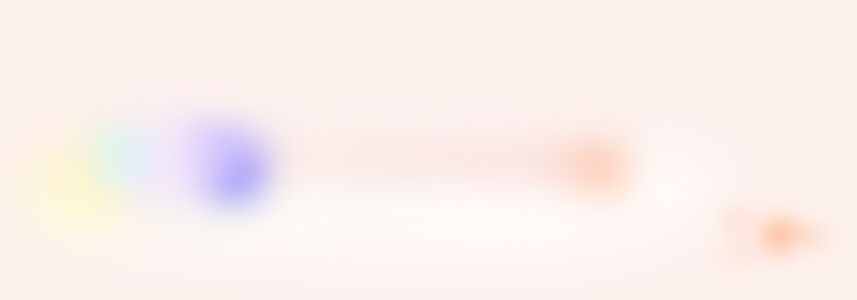
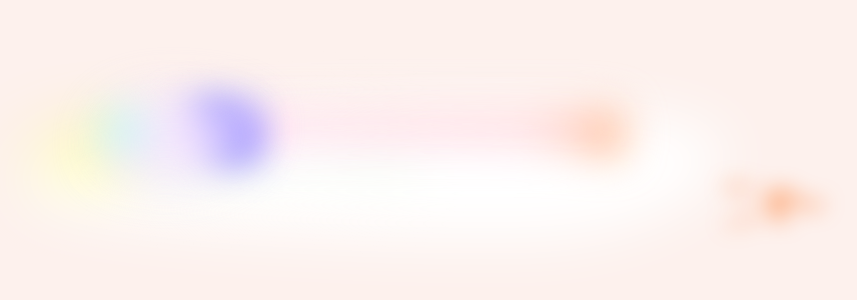
Before and after one commit to sucrete/imax, a React (Create React App) app: page / in a window 1280 px wide. Shown: the part 182-482 px from the top of the page, without its empty margins (266-1123 px from the left). Built offline with nearby package versions, Linux system fonts and the light colour scheme.

Commit message:
mouseover effect tweaks on landing page

```diff
--- a/src/components/Card.jsx
+++ b/src/components/Card.jsx
@@ -1,12 +1,12 @@
 import React from "react";
 import { useSpring, animated } from "react-spring";
-import "../card.css";
+import "../styles/card.css";
 
 const calc = (x, y) => [x - window.innerWidth / 2, y - window.innerHeight / 2];
-const trans1 = (x, y) => `translate3d(${x / 25}px,${y / 25 - 20}px,0)`;
-const trans2 = (x, y) => `translate3d(${x / 20 + 25}px,${y / 20 - 55}px,0)`;
-const trans3 = (x, y) => `translate3d(${x / 8 - 195}px,${y / 8 - 55}px,0)`;
-const trans4 = (x, y) => `translate3d(${x / 6 + 100}px,${y / 6 + 35}px,0)`;
+const trans1 = (x, y) => `translate3d(${x / 25}px,${y / 25 - 45}px,0)`;
+const trans2 = (x, y) => `translate3d(${x / 20 + 25}px,${y / 20 - 90}px,0)`;
+const trans3 = (x, y) => `translate3d(${x / 8 - 195}px,${y / 8 - 80}px,0)`;
+const trans4 = (x, y) => `translate3d(${x / 6 + 100}px,${y / 6 + 10}px,0)`;
 
 function Card() {
   const [props, set] = useSpring(() => ({
--- a/src/card.css
+++ b/src/styles/card.css
@@ -1,7 +1,7 @@
 .blob, .blocky, .cloud, .scripty {
   display: inline-block;
-  background: radial-gradient(ellipse at 20% 70%, #fdfcf9 0%, #fffbfa 30%);
-  height: 7vw;
+  background: white;
+  height: 8vw;
   width: 55vw;
   -webkit-filter: url(#watercolor);
           filter: url(#watercolor);
@@ -24,8 +24,8 @@
 }
 
 .blocky {
-  background: -webkit-gradient(linear, left bottom, right top, from(transparent), to(#f7d2cd));
-  background: linear-gradient(to top right, transparent, #f7d2cd);
+  background: -webkit-gradient(linear, left bottom, right top, from(rgba(255, 226, 249, 0.767)), to(#f7d2cd));
+  background: linear-gradient(to top right, rgba(255, 226, 249, 0.767), #f7d2cd);
   font-family: "Segoe UI Emoji", sans-serif;
   color: #fda36ee3;
   text-align: right;
@@ -34,8 +34,8 @@
   width: 35vw;
   border-radius: 96px 72px 48px 24px/24px 48px 72px 96px;
   padding-bottom: 15px;
-  -webkit-filter: blur(20px) contrast(1);
-          filter: blur(20px) contrast(1);
+  -webkit-filter: blur(20px) contrast(1.1);
+          filter: blur(20px) contrast(1.1);
 }
 
 .blockyBaby {
--- a/src/card.scss
+++ b/src/styles/card.scss
@@ -1,7 +1,8 @@
+
 .blob {
   display: inline-block;
-  background: radial-gradient(ellipse at 20% 70%, #fdfcf9 0%, #fffbfa 30%);
-  height: 7vw;
+  background: white;
+  height: 8vw;
   width: 55vw;
   filter: url(#watercolor);
   font-size: 60px;
@@ -20,7 +21,11 @@
 }
 .blocky {
   @extend .blob;
-  background: linear-gradient(to top right, transparent, #f7d2cd);
+  background: linear-gradient(
+    to top right,
+    rgba(255, 226, 249, 0.767),
+    #f7d2cd
+  );
   font-family: "Segoe UI Emoji", sans-serif;
   color: #fda36ee3;
   text-align: right;
@@ -29,7 +34,7 @@
   width: 35vw;
   border-radius: 96px 72px 48px 24px/24px 48px 72px 96px;
   padding-bottom: 15px;
-  filter: blur(20px) contrast(1);
+  filter: blur(20px) contrast(1.1);
 }
 .blockyBaby {
   padding-top: 10vw;
```
Also changed, not shown: 2 other files (tests, documents, lock files or other folders).
